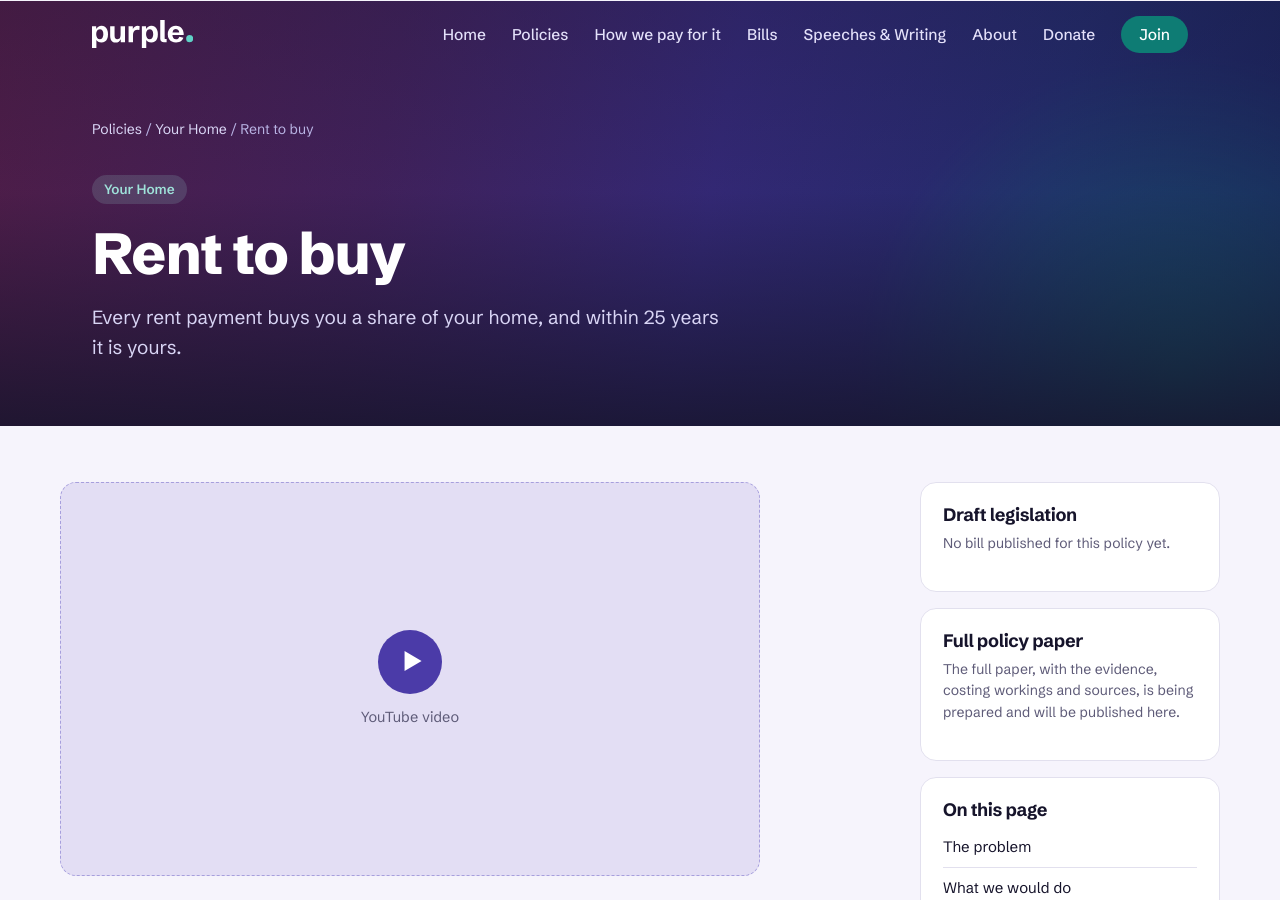
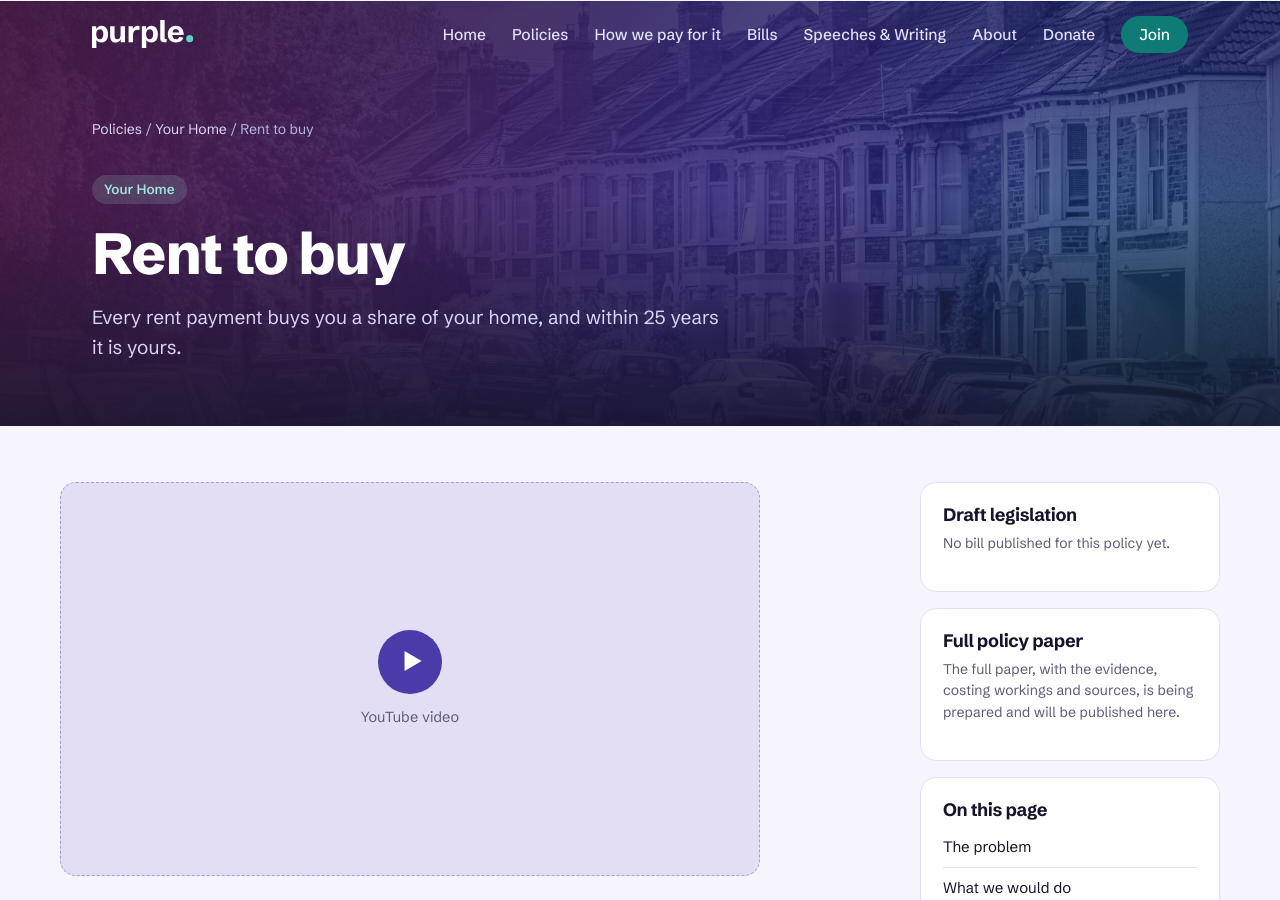
Before and after one commit to Purple-Party-uk/purple, a Jekyll site: the page built from _policies/home/rent-to-buy.md, in a window 1280 px wide and 900 px high. Built offline with Jekyll 4.4.1, drawn with Linux system fonts in a browser that asks for light colours.

Commit message:
Rent to buy: add terraced-street header image
Estate agent boards and number plates blurred.

Co-Authored-By: Claude Opus 5.5 <noreply@anthropic.com>
Claude-Session: https://claude.ai/code/session_016kdNgvQtuYjJRjdYyC3uFc

```diff
--- a/_policies/home/rent-to-buy.md
+++ b/_policies/home/rent-to-buy.md
@@ -10,8 +10,9 @@ flagship: true
 flag_order: 2
 costing: not-yet-costed
 costing_note: "The Debt Jubilee is costed in its own policy. The running costs, the maintenance payments, the money the Sovereign Wealth Fund ties up and the returns it gives up have not yet been modelled."
-# image: /assets/img/rent-to-buy.jpg   # uncomment when you have a photo
-# image_alt: "Describe the photo"
+image: /assets/img/rent-to-buy.jpg
+image_alt: "A street of Victorian terraced houses with cars parked along both sides"
+image_position: "center 55%"
 # video: YOUTUBE_ID             # uncomment and paste the video ID
 ---
 
```
Also changed, not shown: assets/img/rent-to-buy.jpg (added).
